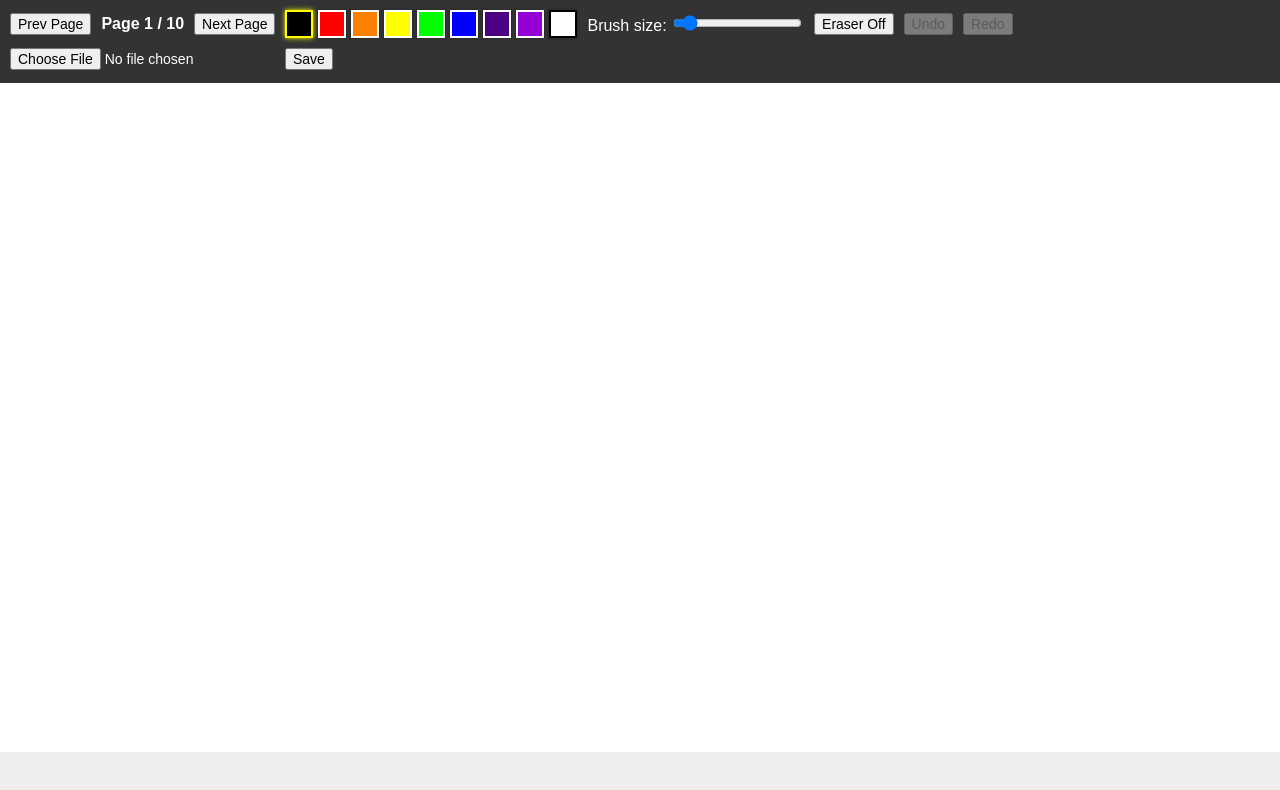
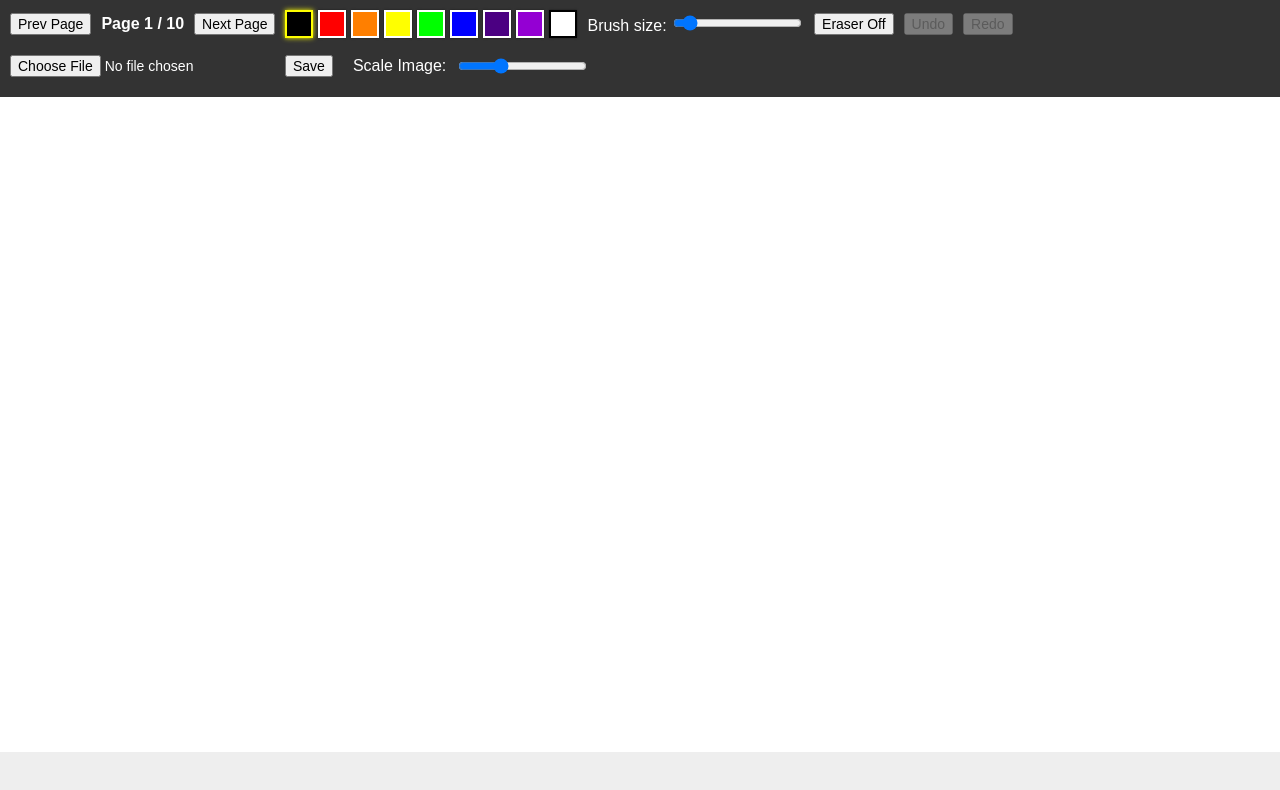
Before and after one commit to Anchal123win/Yourfavtab, a plain HTML site: page index.html in a window 1280 px wide. Drawn offline with Linux system fonts and the light colour scheme.

Commit message:
index.html

```diff
--- a/index.html
+++ b/index.html
@@ -77,7 +77,9 @@
      <div class="color-swatch" data-color="#9400D3" style="background:#9400D3" title="Violet"></div>
      <div class="color-swatch" data-color="#FFFFFF" style="background:#FFFFFF; border: 2px solid #000;" title="White"></div>
     </div> <label>Brush size: <input type="range" id="brushSize" min="1" max="50" value="5"></label> <button id="eraserBtn">Eraser Off</button> <button id="undoBtn">Undo</button> <button id="redoBtn">Redo</button>
-    <input type="file" id="uploadImg" accept="image/*"> <button id="saveBtn">Save</button>
+    <input type="file" id="uploadImg" accept="image/*"> <button id="saveBtn">Save</button> <br><br>
+<label for="scaleRange">Scale Image:</label>
+<input type="range" id="scaleRange" min="0.1" max="3" step="0.1" value="1">
    </div>
    <div id="container">
     <canvas id="canvas" width="2500" height="1500"></canvas>
```
